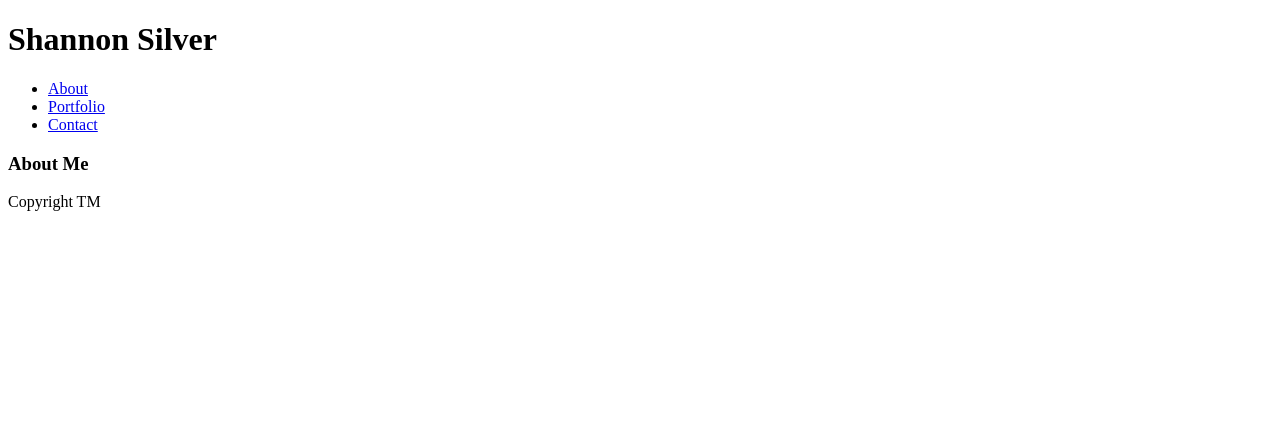
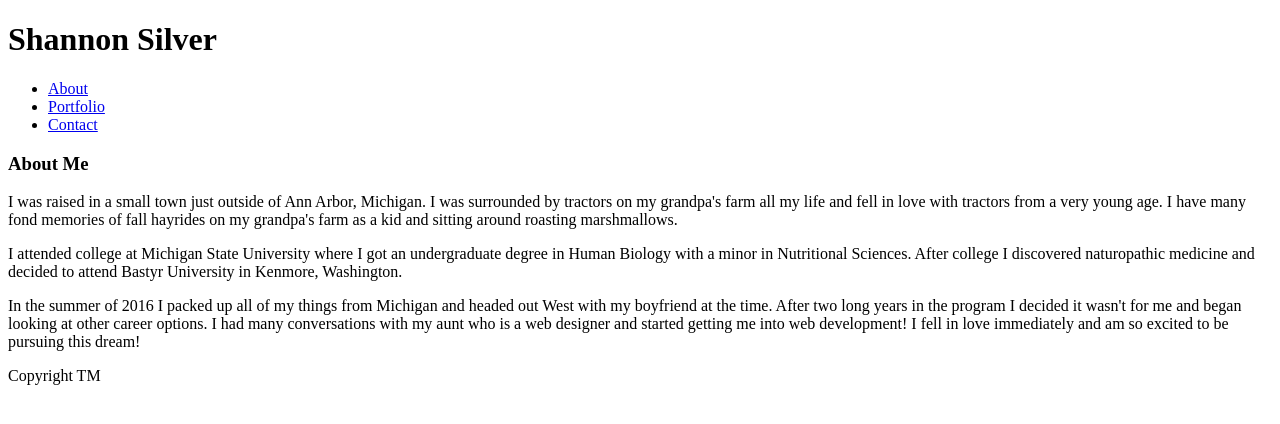
Before and after one commit to silvershan/Basic-Portfolio, a plain HTML site: page index.html in a window 1280 px wide. Drawn offline with Linux system fonts and the light colour scheme.

Commit message:
initial site files

```diff
--- a/index.html
+++ b/index.html
@@ -16,7 +16,9 @@
 
         <article>
             <h1>About Me</h1>
-            <p></p>
+            <p>I was raised in a small town just outside of Ann Arbor, Michigan.  I was surrounded by tractors on my grandpa's farm all my life and fell in love with tractors from a very young age.  I have many fond memories of fall hayrides on my grandpa's farm as a kid and sitting around roasting marshmallows.</p>
+            <p>I attended college at Michigan State University where I got an undergraduate degree in Human Biology with a minor in Nutritional Sciences.  After college I discovered naturopathic medicine and decided to attend Bastyr University in Kenmore, Washington.</p>
+            <p>In the summer of 2016 I packed up all of my things from Michigan and headed out West with my boyfriend at the time.  After two long years in the program I decided it wasn't for me and began looking at other career options.  I had many conversations with my aunt who is a web designer and started getting me into web development!  I fell in love immediately and am so excited to be pursuing this dream!</p>
         </article>
         </section>
 
```
